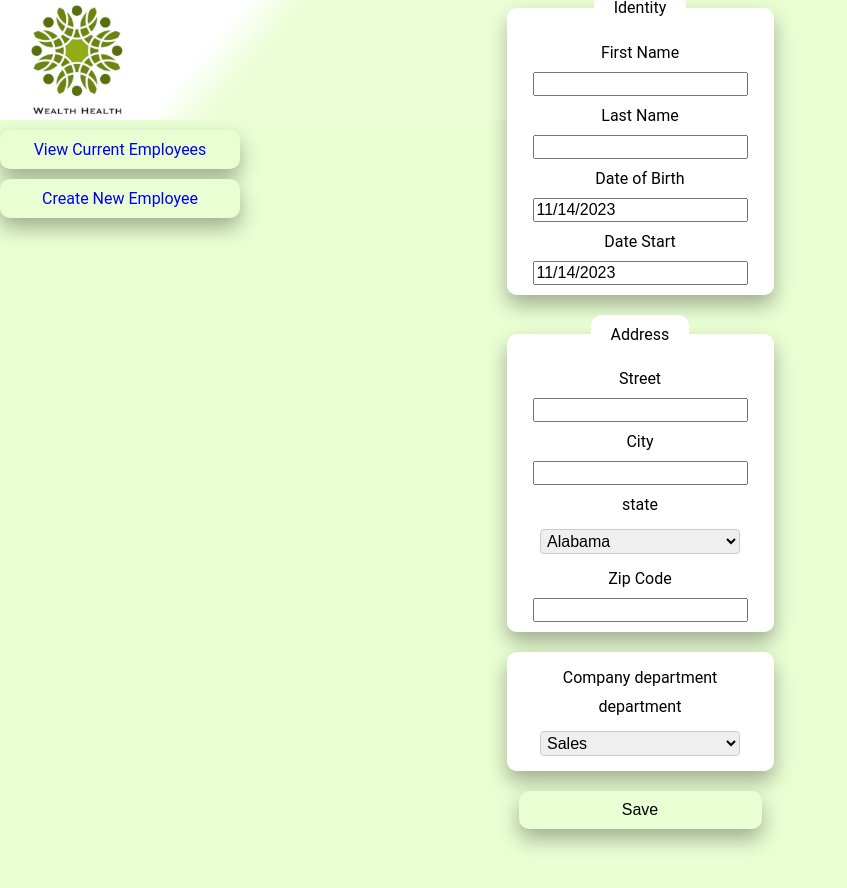
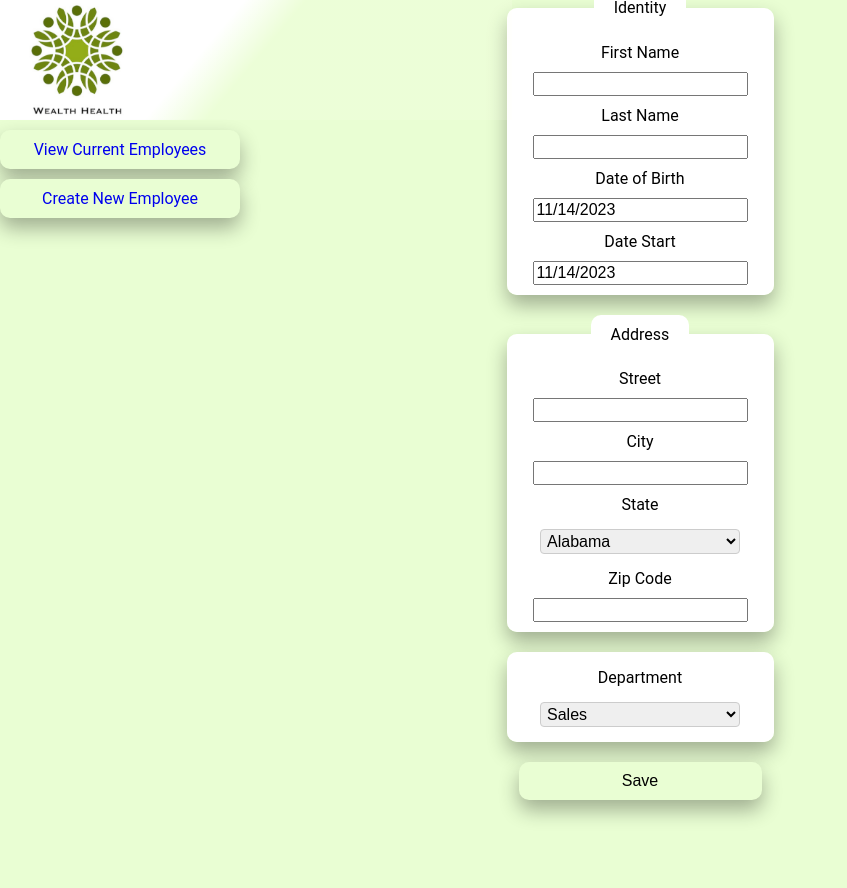
Before and after one commit to leen1515/hrnet, a React (Create React App) app in the folder hrnet/: page / in a window 1280 px wide. Shown: the top 888 px of the page, without its empty margins (0-847 px from the left). Built offline with nearby package versions, Linux system fonts and the light colour scheme.

Commit message:
feat(): handler form's data states with redux

```diff
--- a/hrnet/package.json
+++ b/hrnet/package.json
@@ -3,12 +3,14 @@
   "version": "0.1.0",
   "private": true,
   "dependencies": {
+    "@reduxjs/toolkit": "^1.9.7",
     "@testing-library/jest-dom": "^5.17.0",
     "@testing-library/react": "^13.4.0",
     "@testing-library/user-event": "^13.5.0",
     "react": "^18.2.0",
     "react-datepicker": "^4.23.0",
     "react-dom": "^18.2.0",
+    "react-redux": "^8.1.3",
     "react-router": "^6.18.0",
     "react-router-dom": "^6.18.0",
     "react-scripts": "5.0.1",
--- a/hrnet/src/App.js
+++ b/hrnet/src/App.js
@@ -1,12 +1,16 @@
 import Header from "./components/Header";
 import ProvidesRoutes from "./providerRoutes/ProvidesRoutes";
 import { GlobalStyle } from "./styled/global";
+import { Provider } from "react-redux";
+import { store } from "./store/store";
 
 function App() {
   return (<>
-    <Header/>
-    <GlobalStyle/>
-    <ProvidesRoutes/>
+    <Provider store={store}>
+      <Header/>
+      <GlobalStyle/>
+      <ProvidesRoutes/>
+    </Provider>
     </>
   );
 }
--- a/hrnet/src/components/CreateForm.jsx
+++ b/hrnet/src/components/CreateForm.jsx
@@ -5,6 +5,9 @@ import { statesArray } from '../modules/selector/datasArrays/statesArray';
 import DateSelector from '../modules/DateSelector';
 import Modal from '../modules/Modal';
 import { Label } from '../styled/global';
+import { useDispatch, useSelector } from 'react-redux';
+import { submitForm } from '../reduxcode/sliceform';
+import { useState, useEffect } from 'react';
 
 const Container = styled.div`
     display:flex;
@@ -66,15 +69,6 @@ const Legend = styled.legend`
 
 `;
 
-const LabelLegend = styled.label`
-    font-size: 1em;
-    font-weight: 400;
-    margin: 10px 0 0 0;
-    width:fit-content;
-    background-color:#ffffff;
-    border-radius: 10px;
-    border:none;
-`;
 const Button = styled.button`
     font-size: 1em;
     font-weight: 400;
@@ -92,15 +86,41 @@ const Button = styled.button`
 `;
 function CreateForm() {
     const departmentOptions = departmentsArray;
+    const dispatch = useDispatch();
+    const [dateOfBirth, setDateOfBirth] = useState(new Date());
+    const [dateStart, setDateStart] = useState(new Date());
+    const [state, setState] = useState('');
+    const [department, setDepartment] = useState('');
 
-    const handleSelectChange = (e) => {
-    console.log('Selected value:', e.target.value);
-    };
+    const formData = useSelector(state => state.form.employeeData);
+
+    useEffect(() => {
+      console.log('Form Data:', formData);
+    }, [formData]);
+
+
+    const handleSubmit = (e) => {
+        e.preventDefault();
+        const formData = {
+            firstName: e.target["first-name"].value,
+            lastName: e.target["last-name"].value,
+            dateOfBirth : dateOfBirth.getTime(),
+            dateStart: dateStart.getTime(),
+            address: {
+            street: e.target["street"].value,
+            city: e.target["city"].value,
+            state,
+            zipCode: e.target["zip-code"].value
+            },
+            department
+        };
+        dispatch(submitForm(formData));
+        };
 
 return (
     <>
         <Container>
-            <FormStyle action="#" id="create-employee">
+            <FormStyle action="#" id="create-employee" onSubmit={handleSubmit}>
 
                 <InfosFieldset>
                 <Legend>Identity</Legend>
@@ -110,8 +130,14 @@ return (
 
                 <Label htmlFor="last-name">Last Name</Label>
                 <input type="text" id="last-name" />
-                <DateSelector title = "Date of Birth"/>
-                <DateSelector title = "Date Start"/>
+
+                <DateSelector
+                title="Date of Birth"
+                onChange={(date) => setDateOfBirth(date)} />
+
+                <DateSelector
+                title="Date Start"
+                onChange={(date) => setDateStart(date)} />
                 </InfosFieldset>
                 <AddressFieldset>
                     <Legend>Address</Legend>
@@ -122,18 +148,25 @@ return (
                     <Label htmlFor="city">City</Label>
                     <input id="city" type="text" />
 
-                    <Selector label="state" name="state" id="state"
-                options={statesArray}
-                onChange={handleSelectChange} />
+                    <Selector
+                    label="State"
+                    name="state"
+                    id="state"
+                    options={statesArray}
+                    onChange={(e) => setState(e.target.value)} />
 
                     <Label htmlFor="zip-code">Zip Code</Label>
                     <input id="zip-code" type="number" />
                 </AddressFieldset>
+
                 <InfosFieldset>
-                <LabelLegend>Company department</LabelLegend>
-                <Selector label="department" name="department" id="department"
+
+                <Selector
+                label="Department"
+                name="department"
+                id="department"
                 options={departmentOptions}
-                onChange={handleSelectChange} />
+                onChange={(e) => setDepartment(e.target.value)} />
                 </InfosFieldset>
                 <Button type="submit">Save</Button>
 
--- a/hrnet/src/providerRoutes/ProvidesRoutes.jsx
+++ b/hrnet/src/providerRoutes/ProvidesRoutes.jsx
@@ -8,7 +8,6 @@ function ProviderRoutes() {
             <Route path="/employes" element = {<ListEmploye/>}/>
             <Route path="/" element={<Home />} />
             <Route path="*" element={<h1>Not Found</h1>} />
-
         </Routes>
     );
 }
--- /dev/null
+++ b/hrnet/src/reduxcode/sliceform.js
@@ -0,0 +1,17 @@
+import { createSlice } from '@reduxjs/toolkit';
+
+export const formSlice = createSlice({
+  name: 'form',
+  initialState: {
+    employeeData: {}
+  },
+  reducers: {
+    submitForm: (state, action) => {
+      state.employeeData = action.payload;
+    },
+  },
+});
+
+export const { submitForm } = formSlice.actions;
+
+export default formSlice.reducer;
--- /dev/null
+++ b/hrnet/src/store/store.js
@@ -0,0 +1,8 @@
+import { configureStore } from '@reduxjs/toolkit';
+import formReducer from '../reduxcode/sliceform';
+
+export const store = configureStore({
+  reducer: {
+    form: formReducer,
+  },
+});
```
Also changed, not shown: hrnet/src/modules/Modal.jsx (+3 -9 lines), 1 other file (tests, documents, lock files or other folders).
